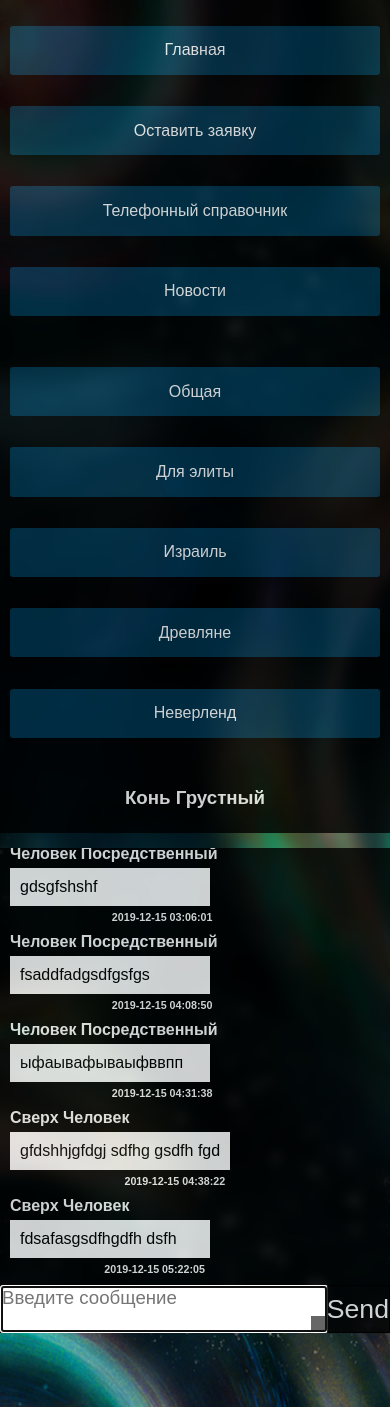
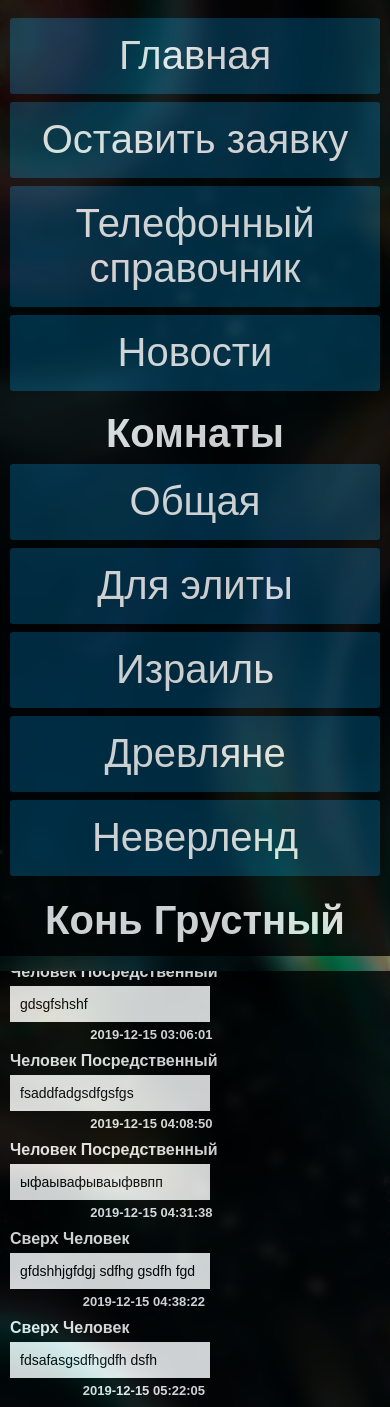
Before and after one commit to CallofMan/practice-, a PHP site: page /forum.php in a window 390 px wide. Shown: the top 1407 px of the page. Run offline with PHP 8.4, Linux system fonts and the light colour scheme; a user stored in the database is signed in; data comes from the database, SQL or seed files in the repository; data that the repository does not hold is empty.

Commit message:
Чуть пофлексил на форуме

```diff
--- a/forum.php
+++ b/forum.php
@@ -50,6 +50,9 @@
                 <a href="">Новости</a>
             </nav>
             <aside>
+
+                <h1>Комнаты</h1>
+
                 <?php
                     $queryRoom = mysqli_query($link, "SELECT name_room, role FROM rooms");
 
--- a/messagesUpload.php
+++ b/messagesUpload.php
@@ -6,6 +6,7 @@ $idUserFromSession = $_SESSION['id'];
 
 $messagesArray = [];
 $queryMessages = mysqli_query($link, "SELECT id_message, id_user, text_message, date FROM messages");
+
 while($messages = mysqli_fetch_assoc($queryMessages))
 {
     array_push($messagesArray, [$messages['id_message'], $messages['id_user'], $messages['text_message'], $messages['date']]);
--- a/styles/style_forum.css
+++ b/styles/style_forum.css
@@ -141,6 +141,12 @@ nav, aside
     align-items: center;
     padding: 10px 0px;
 }
+
+aside h1 {
+    color: white;
+
+}
+
 a, .roomP
 {
     display: block;
@@ -189,11 +195,38 @@ a:hover, .roomP:hover
     {
         height: auto;
         order: -1;
-        margin-right: 0;
+        margin: 0;
+        padding: 0px;
     }
     #chat
     {
         margin-left: 0;
+    }
+
+    #chat h4 {
+        font-size: 22px;
+    }
+
+    #chat h6 {
+        font-size: 20px;
+    }
+
+    p.message_content {
+        font-size: 25px;
+    }
+
+    nav a, aside p.roomP {
+        font-size: 40px;
+        margin: 0% 4%;
+        margin-top: 2%;
+    }
+
+    aside h1 {
+        font-size: 40px;
+    }
+
+    div#name h3 {
+        font-size: 40px;
     }
 }
 
@@ -231,6 +264,25 @@ a:hover, .roomP:hover
     {
         margin: 0px;
     }
+
+    #chat h4 {
+        font-size: 16px;
+    }
+
+    #chat h6 {
+        font-size: 13px;
+    }
+
+    p.message_content {
+        font-size: 14px;
+    }
+
+    nav a, aside p.roomP {
+        font-size: 40px;
+        margin: 0% 4%;
+        margin-top: 2%;
+    }
+
     a
     {
         margin: 4% auto;
```
